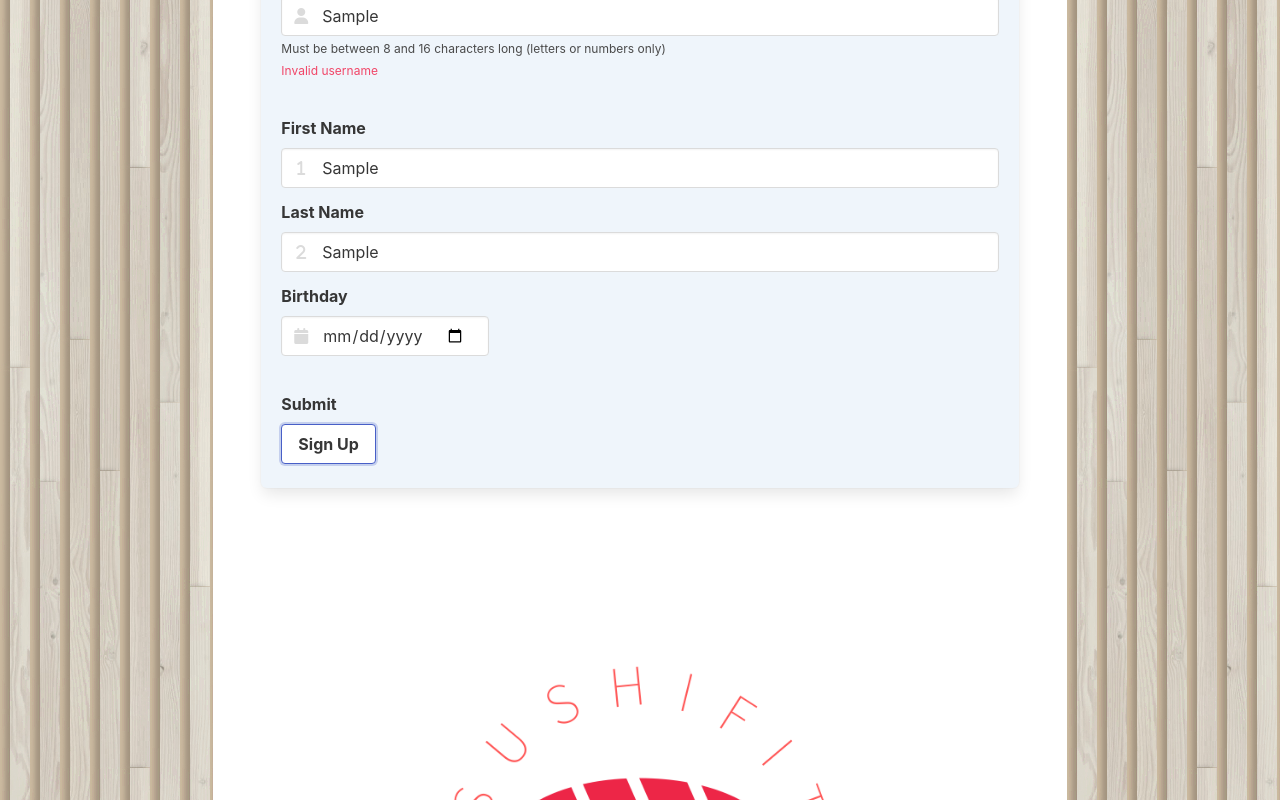
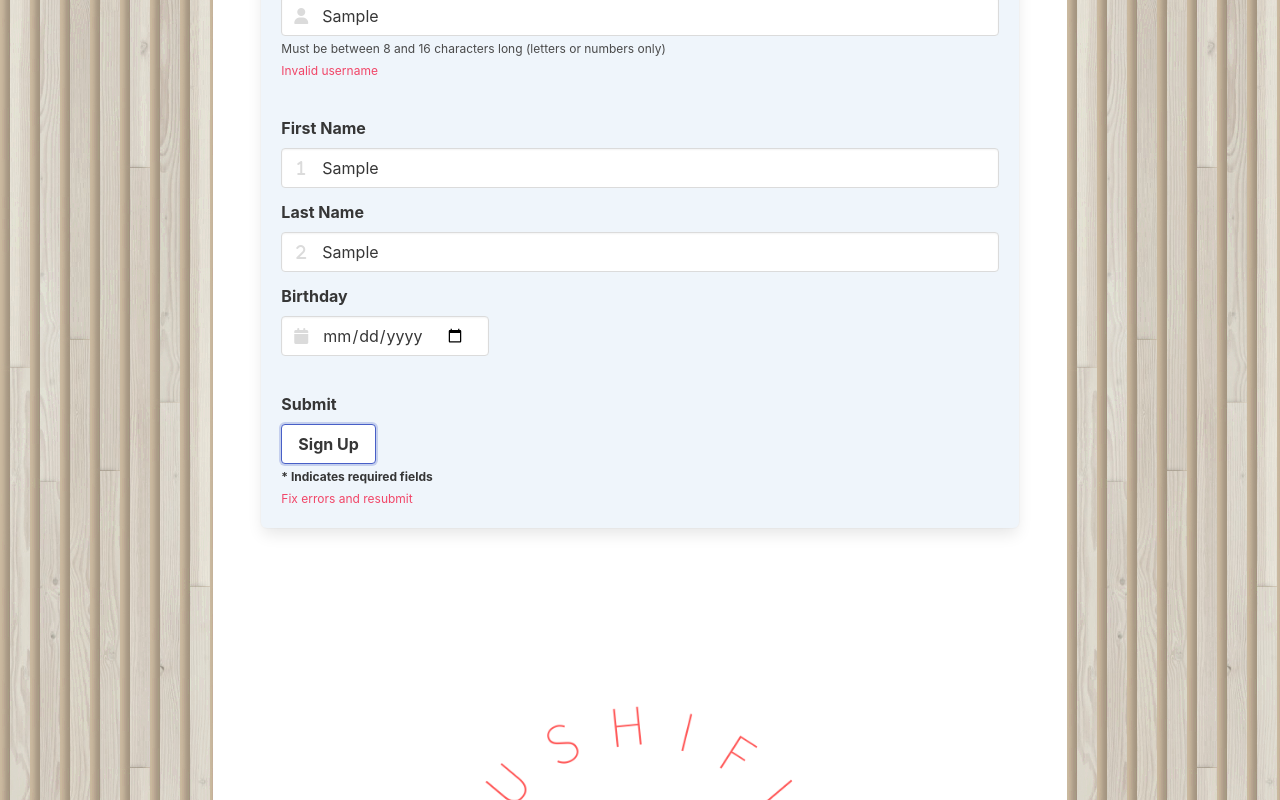
Before and after one commit to didomizm1/Web-Server-Programming-Final-Project, a Vue app in the folder client/: page /register in a window 1280 px wide. Both pictures are taken after typing "name@example.com", "Sample123", "Sample123", "Sample", "Sample", "Sample" into the empty fields and a click on the button "Sign Up". Shown: the part 926-1726 px from the top of the page. Built offline with nearby package versions, Linux system fonts and the light colour scheme; no server answers; a web font is replaced by a local one.

Commit message:
Registration form quality of life fix for errors

```diff
--- a/client/src/views/RegisterView.vue
+++ b/client/src/views/RegisterView.vue
@@ -25,6 +25,7 @@ getUsers().then((data) => {
 const date = new Date();
 
 // Refs to hold the state of validity of required form fields
+const validForm = ref(true);
 const validEmail = ref(true);
 const validPassword = ref(true);
 const validUsername = ref(true);
@@ -51,6 +52,7 @@ function updateData() {
 
   // Check if the e-mail already exists in the database or if the e-mail matches the specifications
   if (users.value.find(u => u.email === newUser.value.email) || !/^[^@]*@[^@.]*\.[^@.]*$/.test(newUser.value.email)) {
+    validForm.value = false;
     validEmail.value = false;
     console.log('Invalid e-mail!');
     addMessage('User not created; email invalid', 'danger');
@@ -60,6 +62,7 @@ function updateData() {
 
   // Check if password matches the specifications
   if (!/^(?=.*[a-z])(?=.*[A-Z])(?=.*\d)(?=.*[!@#$%&?_])[a-zA-Z\d!@#$%&?_]{8,}$/.test(newUser.value.password)) {
+    validForm.value = false;
     validPassword.value = false;
     console.log('Invalid password!');
     addMessage('User not created; password invalid', 'danger');
@@ -69,6 +72,7 @@ function updateData() {
 
   // Check if re-entered password matches the first password
   if (reenteredPassword.value != newUser.value.password) {
+    validForm.value = false;
     passwordMatches.value = false;
     console.log('Passwords do not match!');
     addMessage('User not created; passwords do not match', 'danger');
@@ -78,6 +82,7 @@ function updateData() {
 
   // Check if the username already exists in the database or if the username matches the specifications
   if (users.value.find(u => u.username.toLowerCase() === newUser.value.username.toLowerCase()) || !/^(?=.*[a-zA-Z])(?=.*\d)[a-zA-Z\d]{8,16}$/.test(newUser.value.username)) {
+    validForm.value = false;
     validUsername.value = false;
     console.log('Invalid username!');
     addMessage('User not created; username invalid', 'danger');
@@ -294,6 +299,15 @@ function updateData() {
           <button class="button"><strong>Sign Up</strong></button>
         </template>
 
+        <template #help>
+          <strong>* Indicates required fields</strong>
+        </template>
+        <template #error>
+          <div :class="{ 'is-hidden': validForm }">
+            Fix errors and resubmit
+          </div>
+        </template>
+
       </FormField>
     </PageBox>
   </form>
```
